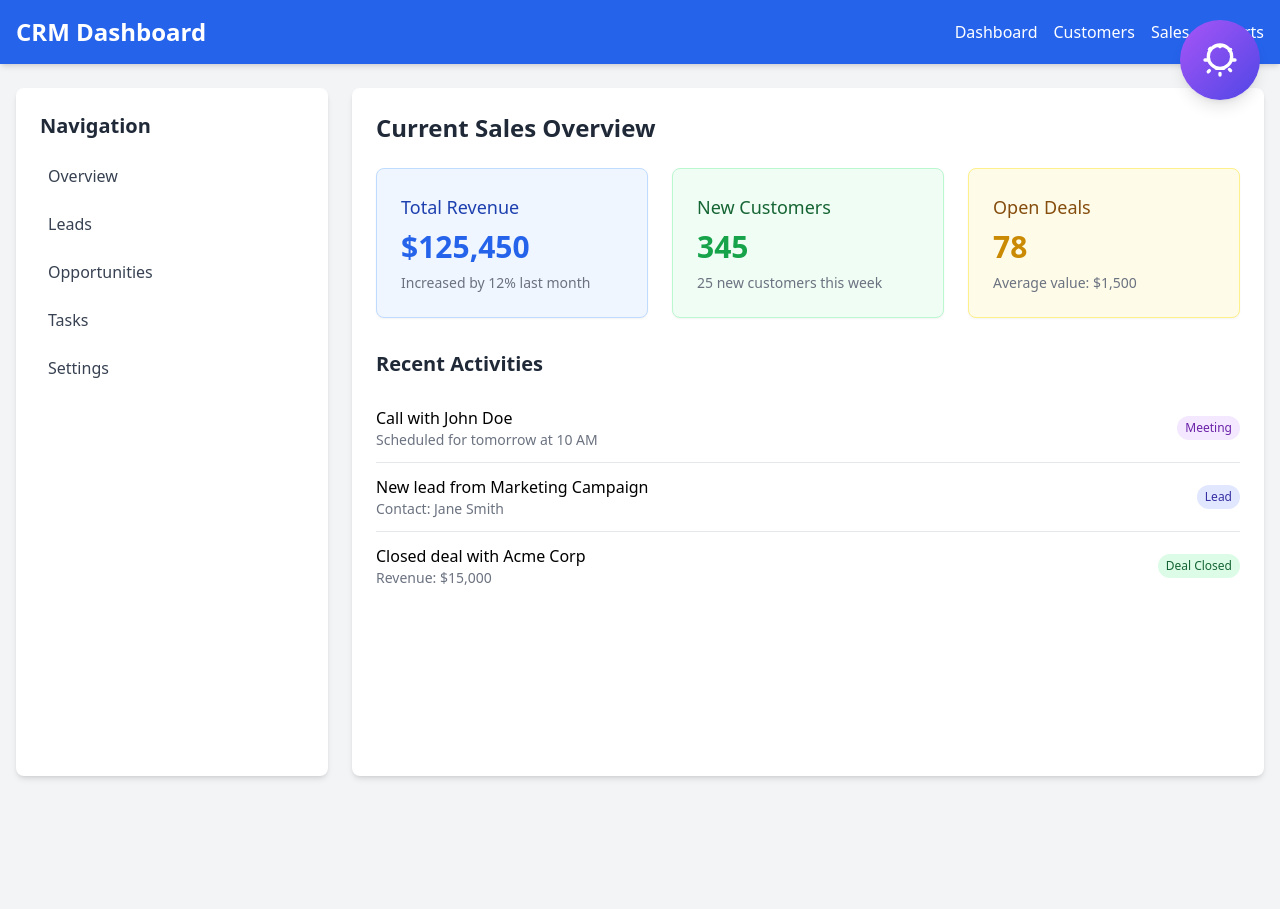
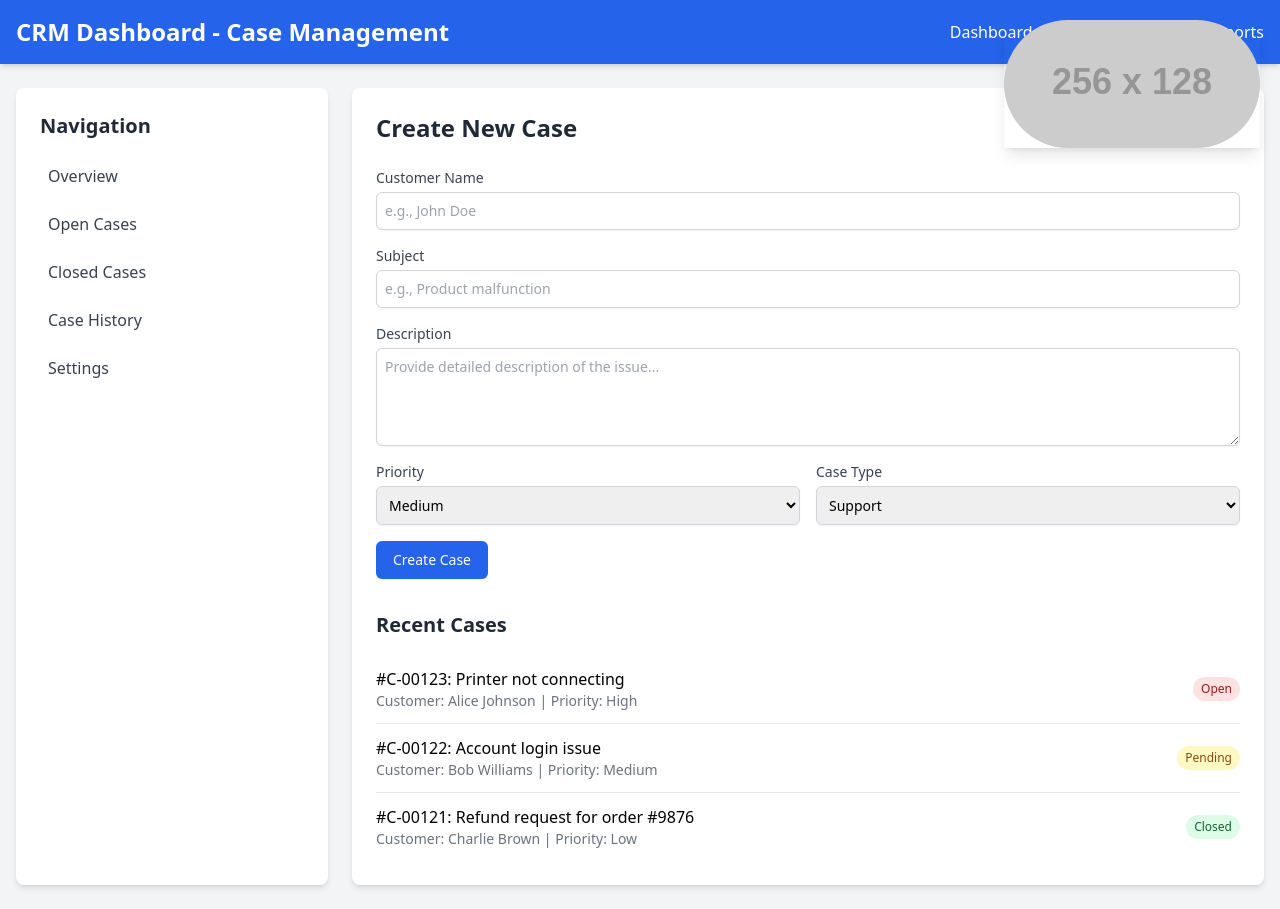
Before and after one commit to tomprend/AIAgentinCRM, a plain HTML site: page index.html in a window 1280 px wide. Before the commit the page ends 800 px from the top, so only its background shows below. Drawn offline with nearby package versions, Linux system fonts and the light colour scheme; placeholder pictures from the web are drawn by us.

Commit message:
Update index.html

```diff
--- a/index.html
+++ b/index.html
@@ -3,7 +3,7 @@
 <head>
     <meta charset="UTF-8">
     <meta name="viewport" content="width=device-width, initial-scale=1.0">
-    <title>CRM Dashboard with AI Assistant</title>
+    <title>CRM Dashboard - Case Creation</title>
     <!-- Tailwind CSS CDN -->
     <script src="https://cdn.tailwindcss.com"></script>
     <style>
@@ -14,10 +14,23 @@
             user-select: none; /* Prevent text selection during drag */
             z-index: 1000; /* Ensure it floats above other content */
             touch-action: none; /* Prevents default touch actions like scrolling/zooming */
+            /* Ensure the image scales properly within the agent container */
+            display: flex;
+            align-items: center;
+            justify-content: center;
         }
 
         #ai-agent.dragging {
             cursor: grabbing; /* Cursor when actively dragging */
+        }
+
+        /* Style for the image inside the AI agent */
+        #ai-agent img {
+            width: 100%; /* Make the image fill the container */
+            height: 100%; /* Make the image fill the container */
+            object-fit: contain; /* Ensure the entire image is visible within the container */
+            border-radius: 9999px; /* Make it circular if the image is square or the container is */
+            /* For the provided oval image, this will make the container match its aspect ratio */
         }
     </style>
 </head>
@@ -26,12 +39,12 @@
     <!-- Header -->
     <header class="bg-blue-600 text-white p-4 shadow-md">
         <div class="container mx-auto flex justify-between items-center">
-            <h1 class="text-2xl font-bold">CRM Dashboard</h1>
+            <h1 class="text-2xl font-bold">CRM Dashboard - Case Management</h1>
             <nav>
                 <ul class="flex space-x-4">
                     <li><a href="#" class="hover:text-blue-200">Dashboard</a></li>
                     <li><a href="#" class="hover:text-blue-200">Customers</a></li>
-                    <li><a href="#" class="hover:text-blue-200">Sales</a></li>
+                    <li><a href="#" class="hover:text-blue-200">Cases</a></li>
                     <li><a href="#" class="hover:text-blue-200">Reports</a></li>
                 </ul>
             </nav>
@@ -47,75 +60,90 @@
             <nav>
                 <ul>
                     <li class="mb-2"><a href="#" class="block p-2 rounded-md hover:bg-gray-100 text-gray-700">Overview</a></li>
-                    <li class="mb-2"><a href="#" class="block p-2 rounded-md hover:bg-gray-100 text-gray-700">Leads</a></li>
-                    <li class="mb-2"><a href="#" class="block p-2 rounded-md hover:bg-gray-100 text-gray-700">Opportunities</a></li>
-                    <li class="mb-2"><a href="#" class="block p-2 rounded-md hover:bg-gray-100 text-gray-700">Tasks</a></li>
+                    <li class="mb-2"><a href="#" class="block p-2 rounded-md hover:bg-gray-100 text-gray-700">Open Cases</a></li>
+                    <li class="mb-2"><a href="#" class="block p-2 rounded-md hover:bg-gray-100 text-gray-700">Closed Cases</a></li>
+                    <li class="mb-2"><a href="#" class="block p-2 rounded-md hover:bg-gray-100 text-gray-700">Case History</a></li>
                     <li class="mb-2"><a href="#" class="block p-2 rounded-md hover:bg-gray-100 text-gray-700">Settings</a></li>
                 </ul>
             </nav>
         </aside>
 
-        <!-- Dashboard Content -->
+        <!-- Case Creation Content -->
         <main class="flex-1 bg-white p-6 rounded-lg shadow-md">
-            <h2 class="text-2xl font-semibold mb-6 text-gray-800">Current Sales Overview</h2>
+            <h2 class="text-2xl font-semibold mb-6 text-gray-800">Create New Case</h2>
 
-            <div class="grid grid-cols-1 md:grid-cols-2 lg:grid-cols-3 gap-6 mb-8">
-                <!-- Sales Card 1 -->
-                <div class="bg-blue-50 p-6 rounded-lg shadow-sm border border-blue-200">
-                    <h3 class="text-lg font-medium text-blue-800 mb-2">Total Revenue</h3>
-                    <p class="text-3xl font-bold text-blue-600">$125,450</p>
-                    <p class="text-sm text-gray-500 mt-2">Increased by 12% last month</p>
+            <form class="space-y-4">
+                <div>
+                    <label for="customerName" class="block text-sm font-medium text-gray-700">Customer Name</label>
+                    <input type="text" id="customerName" name="customerName" class="mt-1 block w-full border border-gray-300 rounded-md shadow-sm p-2 focus:ring-blue-500 focus:border-blue-500 sm:text-sm" placeholder="e.g., John Doe" required>
                 </div>
-                <!-- Sales Card 2 -->
-                <div class="bg-green-50 p-6 rounded-lg shadow-sm border border-green-200">
-                    <h3 class="text-lg font-medium text-green-800 mb-2">New Customers</h3>
-                    <p class="text-3xl font-bold text-green-600">345</p>
-                    <p class="text-sm text-gray-500 mt-2">25 new customers this week</p>
+                <div>
+                    <label for="caseSubject" class="block text-sm font-medium text-gray-700">Subject</label>
+                    <input type="text" id="caseSubject" name="caseSubject" class="mt-1 block w-full border border-gray-300 rounded-md shadow-sm p-2 focus:ring-blue-500 focus:border-blue-500 sm:text-sm" placeholder="e.g., Product malfunction" required>
                 </div>
-                <!-- Sales Card 3 -->
-                <div class="bg-yellow-50 p-6 rounded-lg shadow-sm border border-yellow-200">
-                    <h3 class="text-lg font-medium text-yellow-800 mb-2">Open Deals</h3>
-                    <p class="text-3xl font-bold text-yellow-600">78</p>
-                    <p class="text-sm text-gray-500 mt-2">Average value: $1,500</p>
+                <div>
+                    <label for="caseDescription" class="block text-sm font-medium text-gray-700">Description</label>
+                    <textarea id="caseDescription" name="caseDescription" rows="4" class="mt-1 block w-full border border-gray-300 rounded-md shadow-sm p-2 focus:ring-blue-500 focus:border-blue-500 sm:text-sm" placeholder="Provide detailed description of the issue..." required></textarea>
                 </div>
-            </div>
+                <div class="grid grid-cols-1 md:grid-cols-2 gap-4">
+                    <div>
+                        <label for="casePriority" class="block text-sm font-medium text-gray-700">Priority</label>
+                        <select id="casePriority" name="casePriority" class="mt-1 block w-full border border-gray-300 rounded-md shadow-sm p-2 focus:ring-blue-500 focus:border-blue-500 sm:text-sm">
+                            <option value="low">Low</option>
+                            <option value="medium" selected>Medium</option>
+                            <option value="high">High</option>
+                            <option value="urgent">Urgent</option>
+                        </select>
+                    </div>
+                    <div>
+                        <label for="caseType" class="block text-sm font-medium text-gray-700">Case Type</label>
+                        <select id="caseType" name="caseType" class="mt-1 block w-full border border-gray-300 rounded-md shadow-sm p-2 focus:ring-blue-500 focus:border-blue-500 sm:text-sm">
+                            <option value="support">Support</option>
+                            <option value="billing">Billing</option>
+                            <option value="technical">Technical</option>
+                            <option value="feedback">Feedback</option>
+                        </select>
+                    </div>
+                </div>
+                <div>
+                    <button type="submit" class="inline-flex justify-center py-2 px-4 border border-transparent shadow-sm text-sm font-medium rounded-md text-white bg-blue-600 hover:bg-blue-700 focus:outline-none focus:ring-2 focus:ring-offset-2 focus:ring-blue-500">
+                        Create Case
+                    </button>
+                </div>
+            </form>
 
-            <!-- Recent Activities -->
-            <h3 class="text-xl font-semibold mb-4 text-gray-800">Recent Activities</h3>
+            <h3 class="text-xl font-semibold mb-4 mt-8 text-gray-800">Recent Cases</h3>
             <ul class="divide-y divide-gray-200">
                 <li class="py-3 flex justify-between items-center">
                     <div>
-                        <p class="font-medium">Call with John Doe</p>
-                        <p class="text-sm text-gray-500">Scheduled for tomorrow at 10 AM</p>
+                        <p class="font-medium">#C-00123: Printer not connecting</p>
+                        <p class="text-sm text-gray-500">Customer: Alice Johnson | Priority: High</p>
                     </div>
-                    <span class="text-xs px-2 py-1 bg-purple-100 text-purple-800 rounded-full">Meeting</span>
+                    <span class="text-xs px-2 py-1 bg-red-100 text-red-800 rounded-full">Open</span>
                 </li>
                 <li class="py-3 flex justify-between items-center">
                     <div>
-                        <p class="font-medium">New lead from Marketing Campaign</p>
-                        <p class="text-sm text-gray-500">Contact: Jane Smith</p>
+                        <p class="font-medium">#C-00122: Account login issue</p>
+                        <p class="text-sm text-gray-500">Customer: Bob Williams | Priority: Medium</p>
                     </div>
-                    <span class="text-xs px-2 py-1 bg-indigo-100 text-indigo-800 rounded-full">Lead</span>
+                    <span class="text-xs px-2 py-1 bg-yellow-100 text-yellow-800 rounded-full">Pending</span>
                 </li>
                 <li class="py-3 flex justify-between items-center">
                     <div>
-                        <p class="font-medium">Closed deal with Acme Corp</p>
-                        <p class="text-sm text-gray-500">Revenue: $15,000</p>
+                        <p class="font-medium">#C-00121: Refund request for order #9876</p>
+                        <p class="text-sm text-gray-500">Customer: Charlie Brown | Priority: Low</p>
                     </div>
-                    <span class="text-xs px-2 py-1 bg-green-100 text-green-800 rounded-full">Deal Closed</span>
+                    <span class="text-xs px-2 py-1 bg-green-100 text-green-800 rounded-full">Closed</span>
                 </li>
             </ul>
         </main>
     </div>
 
     <!-- AI Agent -->
-    <div id="ai-agent" class="w-20 h-20 bg-gradient-to-br from-purple-500 to-indigo-600 rounded-full flex items-center justify-center shadow-lg hover:shadow-xl transition-shadow duration-300 transform hover:scale-105"
+    <div id="ai-agent" class="w-64 h-32 shadow-lg hover:shadow-xl transition-shadow duration-300 transform hover:scale-105"
          style="top: 20px; right: 20px;">
-        <svg xmlns="http://www.w3.org/2000/svg" class="h-10 w-10 text-white" fill="none" viewBox="0 0 24 24" stroke="currentColor" stroke-width="2">
-            <path stroke-linecap="round" stroke-linejoin="round" d="M9.663 17h4.673M12 3v1m6.364 1.636l-.707.707M21 12h-1m-1.636 6.364l-.707-.707M12 21v-1m-6.364-1.636l-.707.707M3 12H4m1.636-6.364l.707-.707M19 10a7 7 0 11-14 0 7 7 0 0114 0z" />
-        </svg>
-        <!-- A simple AI icon (brain, robot, etc.) could go here -->
-        <!-- For this prototype, a simple star icon is used -->
+        <!-- Replaced SVG with image tag and added an onerror for fallback -->
+        <img src="AIagent.jpg" alt="AI Agent Assistant" onerror="this.onerror=null; this.src='https://placehold.co/256x128/cccccc/000000?text=AI+Agent+Image';" />
     </div>
 
     <script>
@@ -141,7 +169,7 @@
                 }
 
                 // Only start dragging if the event target is the agent itself
-                if (e.target === aiAgent) {
+                if (e.target === aiAgent || aiAgent.contains(e.target)) { // Allow dragging from children elements
                     isDragging = true;
                     aiAgent.classList.add('dragging');
                 }
```
